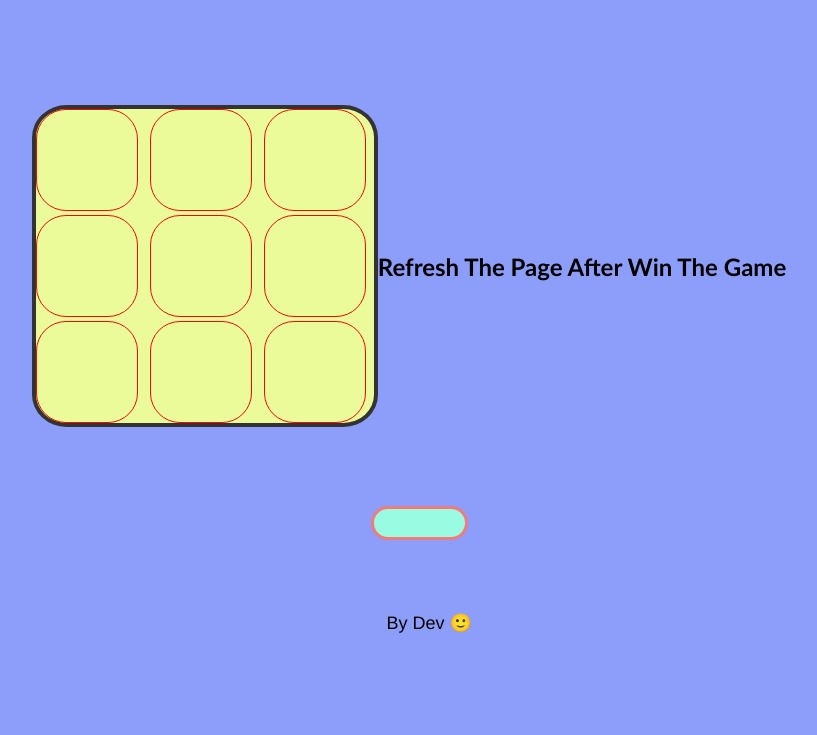
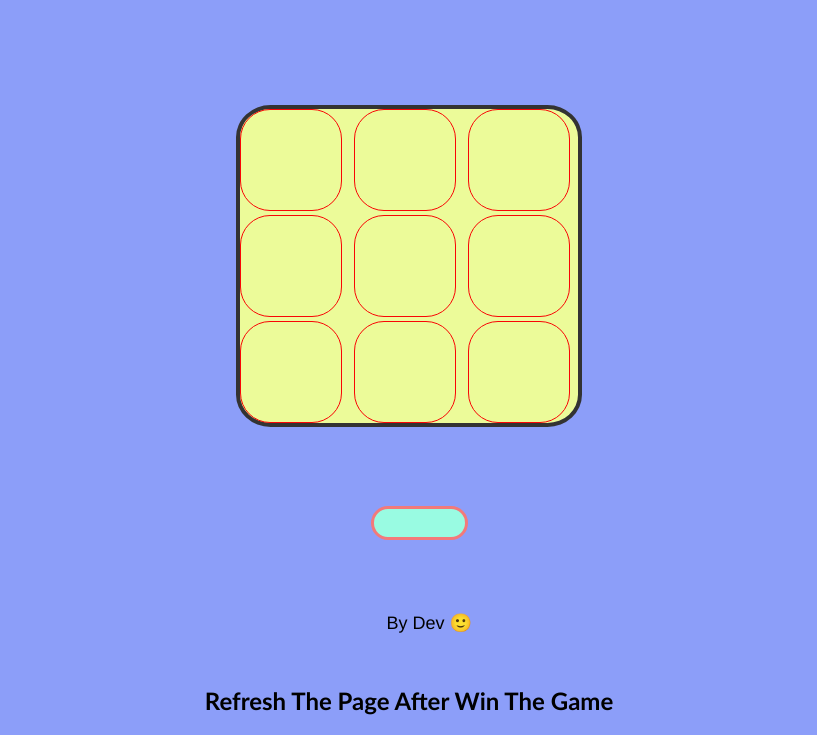
Before and after one commit to devghosh51/Tic-Tac-Toe, a plain HTML site: page index.html in a window 1280 px wide. Shown: the part 134-869 px from the top of the page, without its empty margins (231-1048 px from the left). Before the commit the page ends 800 px from the top, so only its background shows below. Drawn offline with Linux system fonts and the light colour scheme.

Commit message:
Update index.html

```diff
--- a/index.html
+++ b/index.html
@@ -71,7 +71,10 @@
   100% { left:0px; top:0px;}
  }
     .win {
+      position: absolute;
+      top: 100%;
       text-align: center;
+
     }
   </style>
   <title>Tic Tac Toe</title>
```
